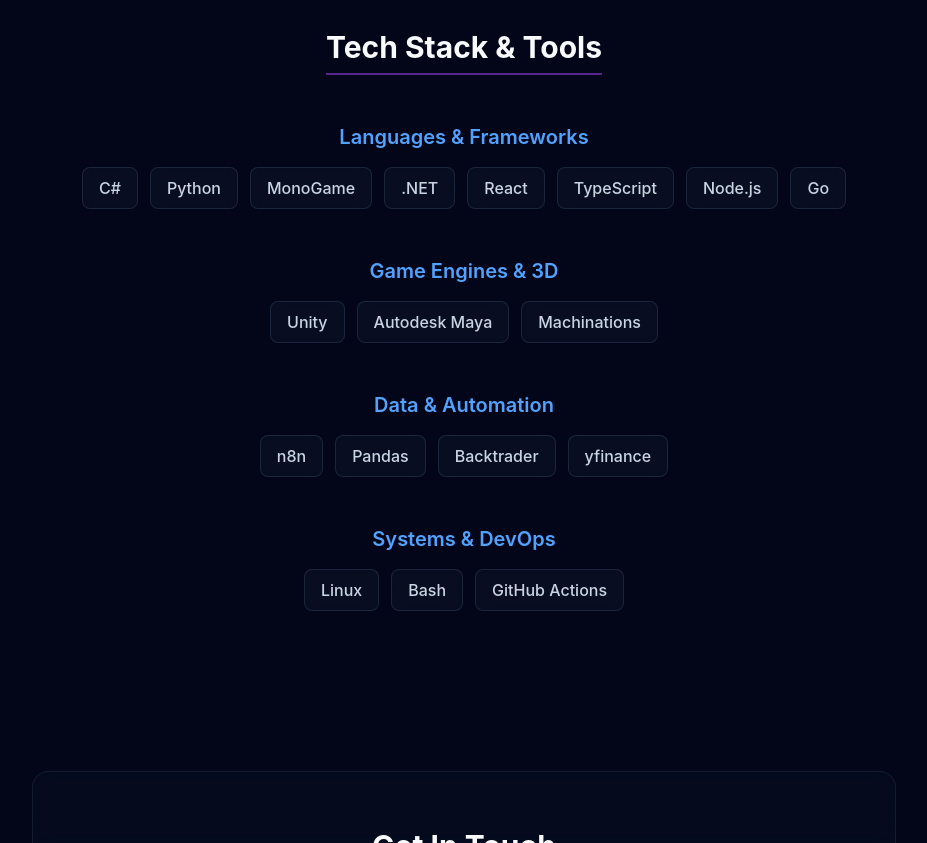
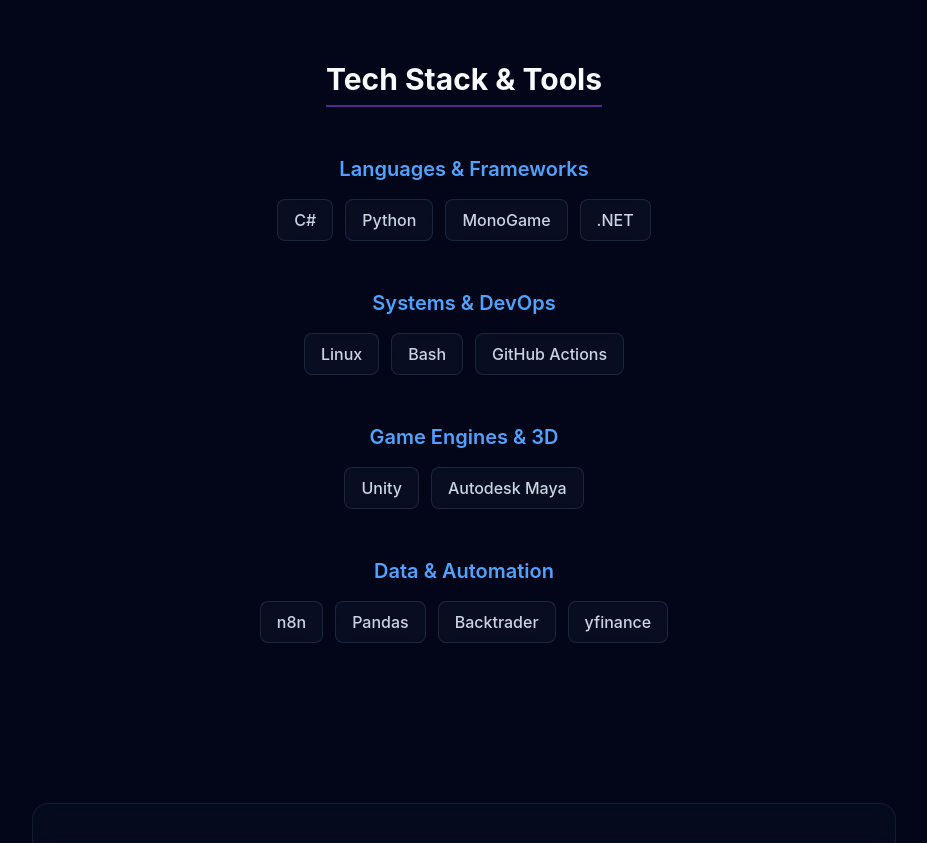
Before and after one commit to cadakerem/cadakerem.github.io, a React (Vite) app: page / in a window 1280 px wide. Shown: the part 1980-2823 px from the top of the page, without its empty margins (176-1103 px from the left). Built offline with nearby package versions, Linux system fonts and the light colour scheme.

Commit message:
feat: sync Tech Stack directly from GitHub Profile README

```diff
--- a/package.json
+++ b/package.json
@@ -10,7 +10,7 @@
     "preview": "vite preview",
     "predeploy": "npm run build",
     "deploy": "gh-pages -d dist",
-    "prebuild": "node scripts/fetch-projects.js"
+    "prebuild": "node scripts/fetch-projects.js && node scripts/fetch-skills.js"
   },
   "dependencies": {
     "framer-motion": "^13.1.1",
--- /dev/null
+++ b/scripts/fetch-skills.js
@@ -0,0 +1,76 @@
+import https from 'https';
+import fs from 'fs';
+import path from 'path';
+import { fileURLToPath } from 'url';
+
+const __filename = fileURLToPath(import.meta.url);
+const __dirname = path.dirname(__filename);
+
+const README_URL = 'https://raw.githubusercontent.com/cadakerem/CadaKerem/main/README.md';
+
+https.get(README_URL, (res) => {
+  if (res.statusCode === 404) {
+    // Try master branch if main is not found
+    https.get('https://raw.githubusercontent.com/cadakerem/CadaKerem/master/README.md', parseResponse);
+  } else {
+    parseResponse(res);
+  }
+}).on('error', err => {
+  console.error('Error fetching data:', err.message);
+});
+
+function parseResponse(res) {
+  let data = '';
+  res.on('data', chunk => data += chunk);
+  res.on('end', () => {
+    if (res.statusCode === 200) {
+      const lines = data.split('\n');
+      let isTechStackSection = false;
+      let currentCategory = null;
+
+      const skillCategories = [];
+
+      for (let line of lines) {
+        line = line.trim();
+
+        if (line.startsWith('## Tech Stack & Tools')) {
+          isTechStackSection = true;
+          continue;
+        }
+
+        if (isTechStackSection && line.startsWith('## ') && !line.startsWith('### ')) {
+          break;
+        }
+
+        if (isTechStackSection) {
+          if (line.startsWith('### **')) {
+            currentCategory = line.replace('### **', '').replace('**', '').trim();
+            skillCategories.push({
+              title: currentCategory,
+              skills: []
+            });
+          } else if (line.startsWith('![') && currentCategory) {
+            const match = line.match(/!\[(.*?)\]/);
+            if (match && match[1]) {
+              skillCategories[skillCategories.length - 1].skills.push(match[1]);
+            }
+          }
+        }
+      }
+
+      const dataDir = path.join(__dirname, '../src/data');
+      if (!fs.existsSync(dataDir)) {
+        fs.mkdirSync(dataDir, { recursive: true });
+      }
+
+      fs.writeFileSync(
+        path.join(dataDir, 'skills.json'),
+        JSON.stringify(skillCategories, null, 2)
+      );
+
+      console.log(`Successfully fetched ${skillCategories.length} skill categories from Profile README.`);
+    } else {
+      console.error('Failed to fetch README:', res.statusCode);
+    }
+  });
+}
--- a/src/components/Skills.tsx
+++ b/src/components/Skills.tsx
@@ -1,6 +1,8 @@
 import { motion } from 'framer-motion';
+import skillCategoriesData from '../data/skills.json';
 
-const skillCategories = [
+// Fallback in case JSON is empty or fails to load
+const defaultCategories = [
   {
     title: "Languages & Frameworks",
     skills: ["C#", "Python", "MonoGame", ".NET", "React", "TypeScript", "Node.js", "Go"]
@@ -19,12 +21,14 @@
   }
 ];
 
+const skillCategories = skillCategoriesData && skillCategoriesData.length > 0 ? skillCategoriesData : defaultCategories;
+
 export default function Skills() {
   return (
     <section id="skills" className="py-20 px-4 max-w-4xl mx-auto text-center">
       <h2 className="text-3xl font-bold mb-12 inline-block border-b-2 border-purple-500/50 pb-2">Tech Stack & Tools</h2>
       <div className="space-y-12">
-        {skillCategories.map((category, idx) => (
+        {skillCategories.map((category: any, idx: number) => (
           <motion.div
             key={idx}
             initial={{ opacity: 0, x: -20 }}
@@ -34,7 +38,7 @@
           >
             <h3 className="text-xl font-semibold mb-4 text-blue-400">{category.title}</h3>
             <div className="flex flex-wrap justify-center gap-3">
-              {category.skills.map(skill => (
+              {category.skills.map((skill: string) => (
                 <div key={skill} className="bg-slate-900/50 backdrop-blur-sm px-4 py-2 rounded-lg border border-slate-700/50 text-slate-300 font-medium hover:border-emerald-400/50 hover:text-emerald-300 transition-colors cursor-default">
                   {skill}
                 </div>
--- a/src/data/projects.json
+++ b/src/data/projects.json
@@ -4,10 +4,15 @@
     "title": "Cadakerem.Github.Io",
     "description": "Personal developer portfolio of Kerem Barbaros Karnabat. Built with React, Vite & Tailwind CSS.",
     "tech": [
-      "TypeScript"
+      "TypeScript",
+      "framer-motion",
+      "game-developer",
+      "react",
+      "tailwindcss",
+      "vite"
     ],
     "github": "https://github.com/cadakerem/cadakerem.github.io",
     "link": "https://cadakerem.me",
-    "updated_at": "2026-08-30T21:40:01Z"
+    "updated_at": "2026-09-07T22:19:12Z"
   }
 ]
--- /dev/null
+++ b/src/data/skills.json
@@ -0,0 +1,35 @@
+[
+  {
+    "title": "Languages & Frameworks",
+    "skills": [
+      "C#",
+      "Python",
+      "MonoGame",
+      ".NET"
+    ]
+  },
+  {
+    "title": "Systems & DevOps",
+    "skills": [
+      "Linux",
+      "Bash",
+      "GitHub Actions"
+    ]
+  },
+  {
+    "title": "Game Engines & 3D",
+    "skills": [
+      "Unity",
+      "Autodesk Maya"
+    ]
+  },
+  {
+    "title": "Data & Automation",
+    "skills": [
+      "n8n",
+      "Pandas",
+      "Backtrader",
+      "yfinance"
+    ]
+  }
+]
```
